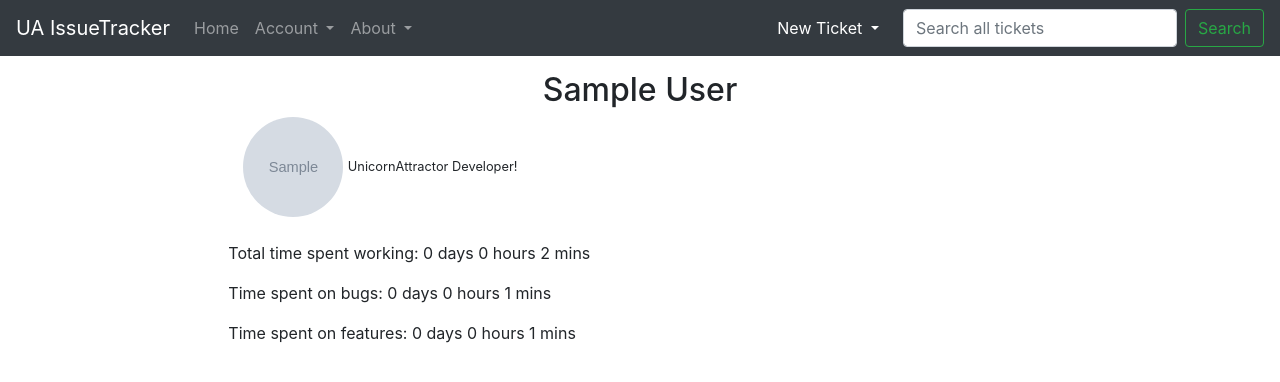
After one commit to hfolcot/issue-tracker, a Django app: page /accounts/users/1 in a window 1280 px wide. The commit adds this page. Shown: the top 382 px of the page. Run offline with Django 3.2, Linux system fonts and the light colour scheme; tables that the repository leaves empty hold one stand-in row (values such as "Sample post"); grey boxes marked "Sample" are stand-in pictures; some libraries are stand-ins or nearby versions.

Commit message:
redesigned profile to become user dashboard and recreated user profiles

```diff
--- a/accounts/templates/profile.html
+++ b/accounts/templates/profile.html
@@ -5,7 +5,7 @@
 
 <div class="row mb-4">
 	<div class="col-12 d-flex justify-content-center">
-		<h2>{{ user.first_name|capfirst }}'s IssueTracker</h2>
+		<h2>{{ profile.user.first_name|capfirst }}'s IssueTracker</h2>
 	</div>
 	<div class="col-12 col-md-8">
 		<div class="col-9">
--- a/accounts/urls.py
+++ b/accounts/urls.py
@@ -2,11 +2,12 @@ from django.contrib import admin
 from django.contrib.auth import views as auth_views
 from django.conf.urls import include
 from django.urls import path
-from .views import registration_view, profile_view
+from .views import registration_view, dashboard_view, other_profile_view
 
 urlpatterns = [
 	path('register', registration_view, name="register"),
-	path('profile', profile_view, name="profile"),
+	path('profile', dashboard_view, name="dashboard"),
+	path('users/<int:id>', other_profile_view, name='other_profile'),
 	path('logout', auth_views.LogoutView.as_view(template_name='logout.html'), name='logout'),
 	path('login', auth_views.LoginView.as_view(template_name='login.html'), name='login'),
 	path('reset-password',
--- a/accounts/views.py
+++ b/accounts/views.py
@@ -1,7 +1,11 @@
-from django.shortcuts import render, redirect
+from django.shortcuts import render, redirect, get_object_or_404
 from django.contrib import auth, messages
 from django.contrib.auth.decorators import login_required
 from django.core.paginator import Paginator
+
+import math
+
+from accounts.models import Profile
 from .forms import UserRegistrationForm, UpdateProfilePicture
 from tickets.models import BugTicket, NewFeatureTicket
 
@@ -30,10 +34,11 @@ def registration_view(request):
 	return render(request, 'register.html', {'form' : registration_form})
 
 @login_required
-def profile_view(request):
+def dashboard_view(request):
 	"""
-	See the profile page of the user currently logged in
+	See the dashboard of the logged in user
 	"""
+	profile = request.user.profile
 	if request.user.is_staff:
 		bug_tickets = BugTicket.objects.filter(assigned=request.user.developerprofile).exclude(status='Fixed')
 		new_features = NewFeatureTicket.objects.filter(assigned=request.user.developerprofile).exclude(status='Implemented')
@@ -71,6 +76,43 @@ def profile_view(request):
 		'new_features' : new_features,
 		'fixed_bugs': fixed_bugs,
 		'completed_features': completed_features,
-		'img_upload_form': img_upload_form
+		'img_upload_form': img_upload_form,
+		'profile' : profile
 	}
 	return render(request, 'profile.html', context)
+
+
+
+def other_profile_view(request, id):
+	"""
+	View the profile of a selected user
+	"""
+	profile = get_object_or_404(Profile, id=id)
+	if profile.user.is_staff:
+		dev = profile.user.developerprofile
+		bug_days = math.floor(dev.time_spent_on_bugs / 1440)
+		bug_hours = math.floor((dev.time_spent_on_bugs % 1440) / 60)
+		bug_mins = dev.time_spent_on_bugs % 60
+		feature_days = math.floor(dev.time_spent_on_features / 1440)
+		feature_hours = math.floor((dev.time_spent_on_features % 1440) / 60)
+		feature_mins = dev.time_spent_on_features % 60
+		total_days = math.floor((dev.time_spent_on_bugs + dev.time_spent_on_features) / 1440)
+		total_hours = math.floor(((dev.time_spent_on_bugs + dev.time_spent_on_features) % 1440) / 60)
+		total_mins = (dev.time_spent_on_bugs + dev.time_spent_on_features) % 60
+		context = {
+			'profile' : profile,
+			'bug_days' : bug_days,
+			'bug_mins' : bug_mins,
+			'bug_hours' : bug_hours,
+			'feature_days' : feature_days,
+			'feature_mins' : feature_mins,
+			'feature_hours' : feature_hours,
+			'total_days' : total_days,
+			'total_hours' : total_hours,
+			'total_mins' : total_mins
+		}
+	else:
+		context = {
+		'profile' : profile
+		}
+	return render(request, 'other_profile.html', context)
--- a/issuetracker/settings.py
+++ b/issuetracker/settings.py
@@ -164,7 +164,7 @@ MEDIA_URL = '/media/' # Development Only
 
 MESSAGE_STORAGE = "django.contrib.messages.storage.session.SessionStorage"
 
-LOGIN_REDIRECT_URL = 'profile'
+LOGIN_REDIRECT_URL = 'dashboard'
 LOGIN_URL = 'login'
 
 
--- a/templates/base.html
+++ b/templates/base.html
@@ -33,7 +33,7 @@
           </a>
           <div class="dropdown-menu" aria-labelledby="navbarAccountDropdown">
             {% if user.is_authenticated %}
-            <a class="dropdown-item" href="{% url 'profile' %}">Profile</a>
+            <a class="dropdown-item" href="{% url 'dashboard' %}">Dashboard</a>
             <a class="dropdown-item" href="{% url 'new_bug' %}">Report Bug</a>
             <a class="dropdown-item" href="{% url 'new_feature' %}">Suggest New Feature</a>
             <div class="dropdown-divider"></div>
--- a/tickets/choices.py
+++ b/tickets/choices.py
@@ -4,6 +4,7 @@ HIGH = 'High'
 MEDIUM = 'Medium'
 LOW = 'Low'
 PENDING = 'Pending'
+AWAITINGCUSTOMER = 'Awaiting Customer'
 INPROGRESS = 'In Progress'
 FIXED = 'Fixed'
 AWAITINGQUOTE = 'Awaiting Quote'
@@ -18,6 +19,7 @@ PRIORITY_CHOICES = ((CRITICAL, 'Critical'),
 	(LOW, 'Low'))
 
 STATUS_CHOICES = ((PENDING,'Pending'),
+	(AWAITINGCUSTOMER, 'Awaiting Customer'),
 	(INPROGRESS, 'In Progress'),
 	(FIXED, 'Fixed'))
 
--- a/tickets/templates/bug.html
+++ b/tickets/templates/bug.html
@@ -31,7 +31,7 @@
 			<div class="col-12 mt-1">
 				<img class="profile-pic rounded-circle" src="{{ comment.user.profile.image.url }}"/>
 				<span>
-					<strong>{{ comment.user.first_name }} {{ comment.user.last_name }}</strong>
+					<a href="{% url 'other_profile' id=comment.user.profile.id %}"><strong>{{ comment.user.first_name }} {{ comment.user.last_name }}</strong></a>
 					<small>on {{ comment.timestamp.date }} at {{ comment.timestamp.time }}</small>
 				</span>
 			</div>
--- a/tickets/templates/feature.html
+++ b/tickets/templates/feature.html
@@ -31,7 +31,7 @@
 				<div class="col-12 mt-1">
 					<img class="profile-pic rounded-circle" src="{{ comment.user.profile.image.url }}"/>
 					<span>
-						<strong>{{ comment.user.first_name }} {{ comment.user.last_name }}</strong>
+						<a href="{% url 'other_profile' id=comment.user.profile.id %}"><strong>{{ comment.user.first_name }} {{ comment.user.last_name }}</strong></a>
 						<small>on {{ comment.timestamp.date }} at {{ comment.timestamp.time }}</small>
 					</span>
 				</div>
--- /dev/null
+++ b/tickets/templates/other_profile.html
@@ -0,0 +1,35 @@
+{% extends 'base.html' %}
+{% load crispy_forms_tags %}
+{% block content %}
+
+
+<div class="row mb-4">
+	<div class="col-12 d-flex justify-content-center">
+		<h2>{{ profile.user.first_name|capfirst }} {{ profile.user.last_name|capfirst }}</h2>
+
+	</div>
+	<div class="col-12 col-md-8">
+		<div class="col-9">
+			<img class="rounded-circle profile-pic-large" src="{{ profile.image.url }}"/>
+      {% if profile.user.is_staff %}
+        <small>UnicornAttractor Developer!</small>
+      {% else %}
+        <small>UnicornAttractor User!</small>
+      {% endif %}
+		</div>
+	</div>
+</div>
+
+<div class="row">
+  <div class="col-12">
+    {% if profile.user.is_staff %}
+    <p>Total time spent working: {{ total_days }} days {{ total_hours }} hours {{ total_mins }} mins</p>
+    <p>Time spent on bugs: {{ bug_days }} days {{ bug_hours }} hours {{ bug_mins }} mins</p>
+    <p>Time spent on features: {{ feature_days }} days {{ feature_hours }} hours {{ feature_mins }} mins</p>
+    {% else %}
+    <p>Total contributions: £{{ profile.total_contributed }}</p>
+    {% endif %}
+  </div>
+</div>
+
+{% endblock %}
--- a/tickets/views.py
+++ b/tickets/views.py
@@ -345,8 +345,8 @@ def feature_ticket_view(request, id):
 			for vote in feature_votes:
 				if vote in user_votes:
 					user_voted = True
-		else:
-			user_voted = False
+				else:
+					user_voted = False
 
 		#Get comments
 		comments = Comment.get_comments(NewFeatureTicket, feature.id)
--- a/voting/models.py
+++ b/voting/models.py
@@ -14,3 +14,6 @@ class Vote(models.Model):
 	content_type = models.ForeignKey(ContentType, on_delete=models.CASCADE)
 	object_id = models.PositiveIntegerField()
 	content_object = GenericForeignKey('content_type', 'object_id')
+
+	def __str__(self):
+		return '{0} - {1} - {2}'.format(self.positive_vote, self.content_type, self.object_id)
```
Also changed, not shown: 1 other file.
